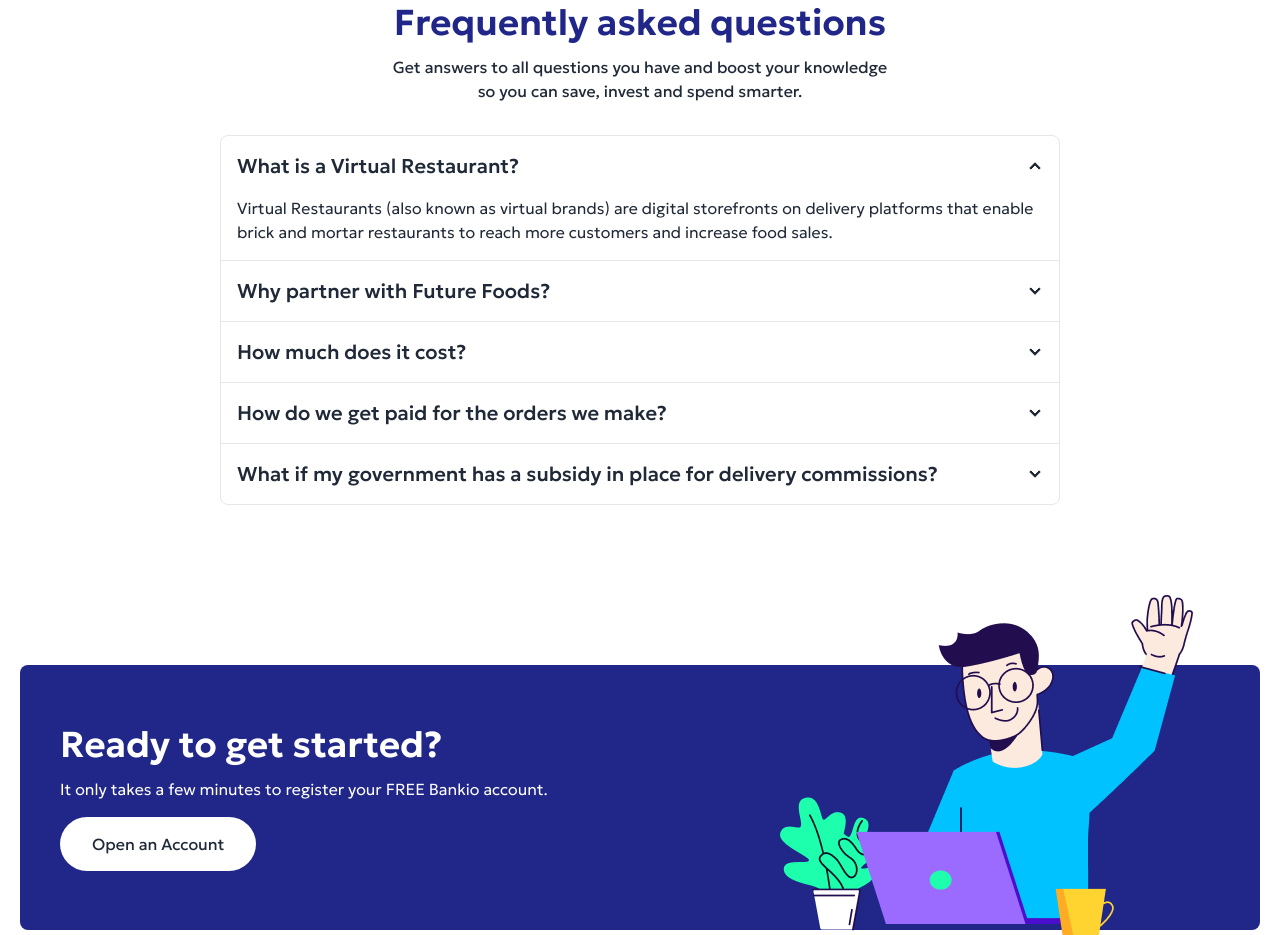
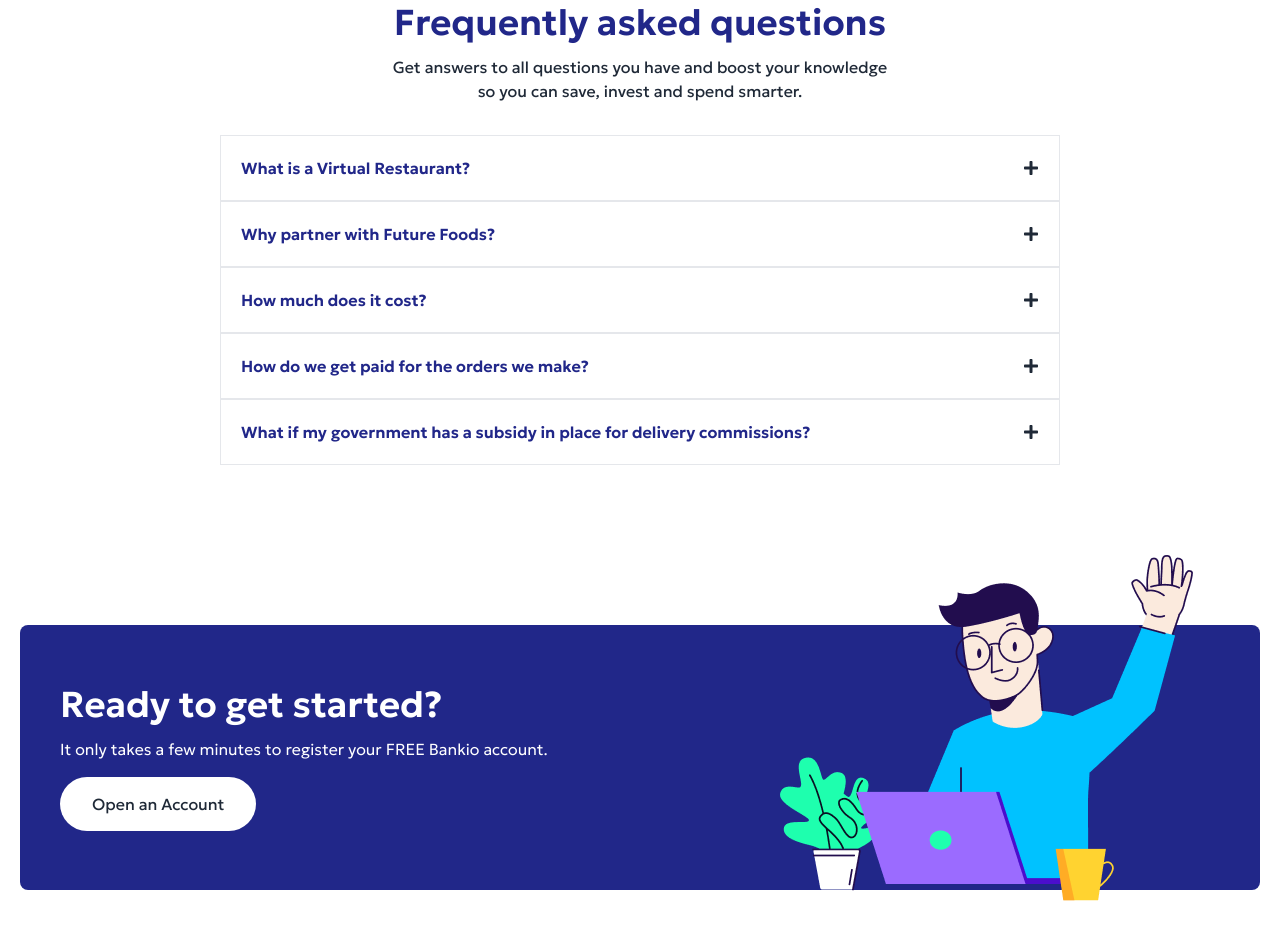
Before and after one commit to hmaminulislam/restaurant, a React (Vite) app: page /contact in a window 1280 px wide. Shown: the part 1940-2875 px from the top of the page. Built offline with nearby package versions, Linux system fonts and the light colour scheme.

Commit message:
accordion added

```diff
--- a/package.json
+++ b/package.json
@@ -12,6 +12,7 @@
   "dependencies": {
     "react": "^18.2.0",
     "react-awesome-reveal": "^4.2.3",
+    "react-collapse": "^5.1.1",
     "react-countup": "^6.4.2",
     "react-dom": "^18.2.0",
     "react-icons": "^4.9.0",
--- /dev/null
+++ b/src/components/contact/faq/Accordion.jsx
@@ -0,0 +1,23 @@
+import { FaPlus, FaMinus } from "react-icons/fa";
+import { Collapse } from "react-collapse";
+
+function Accordion({ title, body, open, toggle }) {
+  return (
+    <div className="border">
+      <div
+        onClick={toggle}
+        className="flex items-center justify-between p-[20px] cursor-pointer"
+      >
+        <h4 className="font-[600] text-secondary">{title}</h4>
+        <span>{open ? <FaMinus /> : <FaPlus />}</span>
+      </div>
+      <Collapse isOpened={open}>
+        <p className="px-[20px] pt-[10px] pb-[30px] border border-t-0 text-gray-600">
+          {body}
+        </p>
+      </Collapse>
+    </div>
+  );
+}
+
+export default Accordion
--- a/src/components/contact/faq/Faq.jsx
+++ b/src/components/contact/faq/Faq.jsx
@@ -1,6 +1,18 @@
-import React from 'react'
+import { useState } from 'react';
+import FaqData from '../faq/FaqData'
+import Accordion from './Accordion';
+import '../faq/faq.css'
 
 function Faq() {
+  const [open, setOpen] = useState(false)
+
+  const toggle = (index) => {
+    if (open === index) {
+      return setOpen(null)
+    }
+    setOpen(index)
+  }
+
   return (
     <div className="max-w-[880px] mx-auto px-5 py-20">
       <div className="text-center mb-8">
@@ -12,71 +24,16 @@
           can save, invest and spend smarter.
         </p>
       </div>
-      <div className="join join-vertical w-full">
-        <div className="collapse collapse-arrow join-item border border-base-300">
-          <input type="radio" name="my-accordion" checked="checked" />
-          <div className="collapse-title text-xl font-medium">
-            What is a Virtual Restaurant?
-          </div>
-          <div className="collapse-content">
-            <p className='font-[300]'>
-              Virtual Restaurants (also known as virtual brands) are digital
-              storefronts on delivery platforms that enable brick and mortar
-              restaurants to reach more customers and increase food sales.
-            </p>
-          </div>
-        </div>
-        <div className="collapse collapse-arrow join-item border border-base-300">
-          <input type="radio" name="my-accordion" />
-          <div className="collapse-title text-xl font-medium">
-            Why partner with Future Foods?
-          </div>
-          <div className="collapse-content">
-            <p className='font-[300]'>
-              We help our restaurant partners increase sales. At Future Foods,
-              our top priority is to help restaurant operators be more
-              successful. We know you make great food, and we handle the rest!
-            </p>
-          </div>
-        </div>
-        <div className="collapse collapse-arrow join-item border border-base-300">
-          <input type="radio" name="my-accordion" />
-          <div className="collapse-title text-xl font-medium">
-            How much does it cost?
-          </div>
-          <div className="collapse-content">
-            <p className='font-[300]'>
-              Our pricing is straightforward and incentive-based. We guarantee
-              prices for your food when you sign up. We only make money when you
-              make money.
-            </p>
-          </div>
-        </div>
-        <div className="collapse collapse-arrow join-item border border-base-300">
-          <input type="radio" name="my-accordion" />
-          <div className="collapse-title text-xl font-medium">
-            How do we get paid for the orders we make?
-          </div>
-          <div className="collapse-content">
-            <p className='font-[300]'>
-              Future Foods sends out weekly direct deposits for the orders you
-              complete for our brands.
-            </p>
-          </div>
-        </div>
-        <div className="collapse collapse-arrow join-item border border-base-300">
-          <input type="radio" name="my-accordion" />
-          <div className="collapse-title text-xl font-medium">
-            What if my government has a subsidy in place for delivery
-            commissions?
-          </div>
-          <div className="collapse-content">
-            <p className='font-[300]'>
-              Future Foods is obligated to pass along any government subsidies
-              and the savings will be reflected on weekly payouts.
-            </p>
-          </div>
-        </div>
+      <div>
+        {FaqData.map((faq, index) => (
+          <Accordion
+            title={faq.title}
+            body={faq.body}
+            open={index === open}
+            toggle={() => toggle(index)}
+            key={index}
+          />
+        ))}
       </div>
     </div>
   );
--- /dev/null
+++ b/src/components/contact/faq/FaqData.js
@@ -0,0 +1,25 @@
+ const FaqData = [
+  {
+    title: "What is a Virtual Restaurant?",
+    body: "Virtual Restaurants (also known as virtual brands) are digitalstorefronts on delivery platforms that enable brick and mortar restaurants to reach more customers and increase food sales.",
+  },
+  {
+    title: "Why partner with Future Foods?",
+    body: "We help our restaurant partners increase sales. At Future Foods, our top priority is to help restaurant operators be more successful. We know you make great food, and we handle the rest!",
+  },
+  {
+    title: "How much does it cost?",
+    body: "Our pricing is straightforward and incentive-based. We guarantee prices for your food when you sign up. We only make money when you make money.",
+  },
+  {
+    title: "How do we get paid for the orders we make?",
+    body: "Future Foods sends out weekly direct deposits for the orders you complete for our brands.",
+  },
+  {
+    title:
+      "What if my government has a subsidy in place for delivery commissions?",
+    body: "Future Foods is obligated to pass along any government subsidies and the savings will be reflected on weekly payouts.",
+  },
+];
+
+export default FaqData;
--- /dev/null
+++ b/src/components/contact/faq/faq.css
@@ -0,0 +1,3 @@
+.ReactCollapse--collapse {
+  transition: height 500ms;
+}
--- a/src/components/header/Header.jsx
+++ b/src/components/header/Header.jsx
@@ -40,7 +40,7 @@
     const maxDate = `${year}-${nextMonth}-${date + 6}`
 
     // Time conditon
-    console.log(timeHour - 5)
+
 
     // disabled pased hour
 
--- a/src/components/home/hero/Hero.jsx
+++ b/src/components/home/hero/Hero.jsx
@@ -19,7 +19,7 @@
           </Slide>
 
           <Slide direction="up" triggerOnce={true}>
-            <button className="bg-white text-primary font-semibold py-[10px] px-6 rounded-sm">
+            <button className="bg-primary text-white border-2 border-white font-semibold py-[10px] px-6 rounded-sm">
               Read More
             </button>
           </Slide>
--- a/src/components/home/menu/Menu.jsx
+++ b/src/components/home/menu/Menu.jsx
@@ -38,7 +38,7 @@
             </div>
             <div className="w-full">
               <div className="sm:flex justify-between items-center gap-2 mb-2">
-                <h3 className="text-xl sm:text-2xl font-semibold menu-item-title">
+                <h3 className="text-xl sm:text-2xl sm:font-semibold menu-item-title">
                   Raw Scallops from Erquy
                 </h3>
                 <div className="border-b grow hidden sm:block"></div>
@@ -60,7 +60,7 @@
             </div>
             <div className="w-full">
               <div className="sm:flex justify-between items-center gap-2 mb-2">
-                <h3 className="text-xl sm:text-2xl font-semibold menu-item-title">
+                <h3 className="text-xl sm:text-2xl sm:font-semibold menu-item-title">
                   Greek Salab
                 </h3>
                 <div className="border-b grow hidden sm:block"></div>
@@ -82,7 +82,7 @@
             </div>
             <div className="w-full">
               <div className="sm:flex justify-between items-center gap-2 mb-2">
-                <h3 className="text-xl sm:text-2xl font-semibold menu-item-title">
+                <h3 className="text-xl sm:text-2xl sm:font-semibold menu-item-title">
                   Tender Octopus and Fennel
                 </h3>
                 <div className="border-b grow hidden sm:block"></div>
@@ -104,7 +104,7 @@
             </div>
             <div className="w-full">
               <div className="sm:flex justify-between items-center gap-2 mb-2">
-                <h3 className="text-xl sm:text-2xl font-semibold menu-item-title">
+                <h3 className="text-xl sm:text-2xl sm:font-semibold menu-item-title">
                   Celeriac and Truffle Ravioli
                 </h3>
                 <div className="border-b grow hidden sm:block"></div>
@@ -126,7 +126,7 @@
             </div>
             <div className="w-full">
               <div className="sm:flex justify-between items-center gap-2 mb-2">
-                <h3 className="text-xl sm:text-2xl font-semibold menu-item-title">
+                <h3 className="text-xl sm:text-2xl sm:font-semibold menu-item-title">
                   Broccoli and Chorizo Fritters
                 </h3>
                 <div className="border-b grow hidden sm:block"></div>
@@ -148,7 +148,7 @@
             </div>
             <div className="w-full">
               <div className="sm:flex justify-between items-center gap-2 mb-2">
-                <h3 className="text-xl sm:text-2xl font-semibold menu-item-title">
+                <h3 className="text-xl sm:text-2xl sm:font-semibold menu-item-title">
                   Peri peri chicken burger
                 </h3>
                 <div className="border-b grow hidden sm:block"></div>
@@ -170,7 +170,7 @@
             </div>
             <div className="w-full">
               <div className="sm:flex justify-between items-center gap-2 mb-2">
-                <h3 className="text-xl sm:text-2xl font-semibold menu-item-title">
+                <h3 className="text-xl sm:text-2xl sm:font-semibold menu-item-title">
                   Chicken & Sundried tomato
                 </h3>
                 <div className="border-b grow hidden sm:block"></div>
@@ -192,7 +192,7 @@
             </div>
             <div className="w-full">
               <div className="sm:flex justify-between items-center gap-2 mb-2">
-                <h3 className="text-xl sm:text-2xl font-semibold menu-item-title">
+                <h3 className="text-xl sm:text-2xl sm:font-semibold menu-item-title">
                   Bruno&apos;s Scribble
                 </h3>
                 <div className="border-b grow hidden sm:block"></div>
--- a/src/components/home/more-about/more-about.css
+++ b/src/components/home/more-about/more-about.css
@@ -8,6 +8,7 @@
     font-weight: 700;
     line-height: 85px;
     margin-bottom: 4px;
+    transition: all 0.3s ease;
 }
 .counter-wrap:hover .counter-text {
     color: #FE5D26;
--- a/src/index.css
+++ b/src/index.css
@@ -33,3 +33,9 @@
 .text-secondary {
   color: #212789;
 }
+
+/* border */
+
+.border-primary {
+  border-color: #FE5D26;
+}
```
Also changed, not shown: 1 other file (tests, documents, lock files or other folders).
